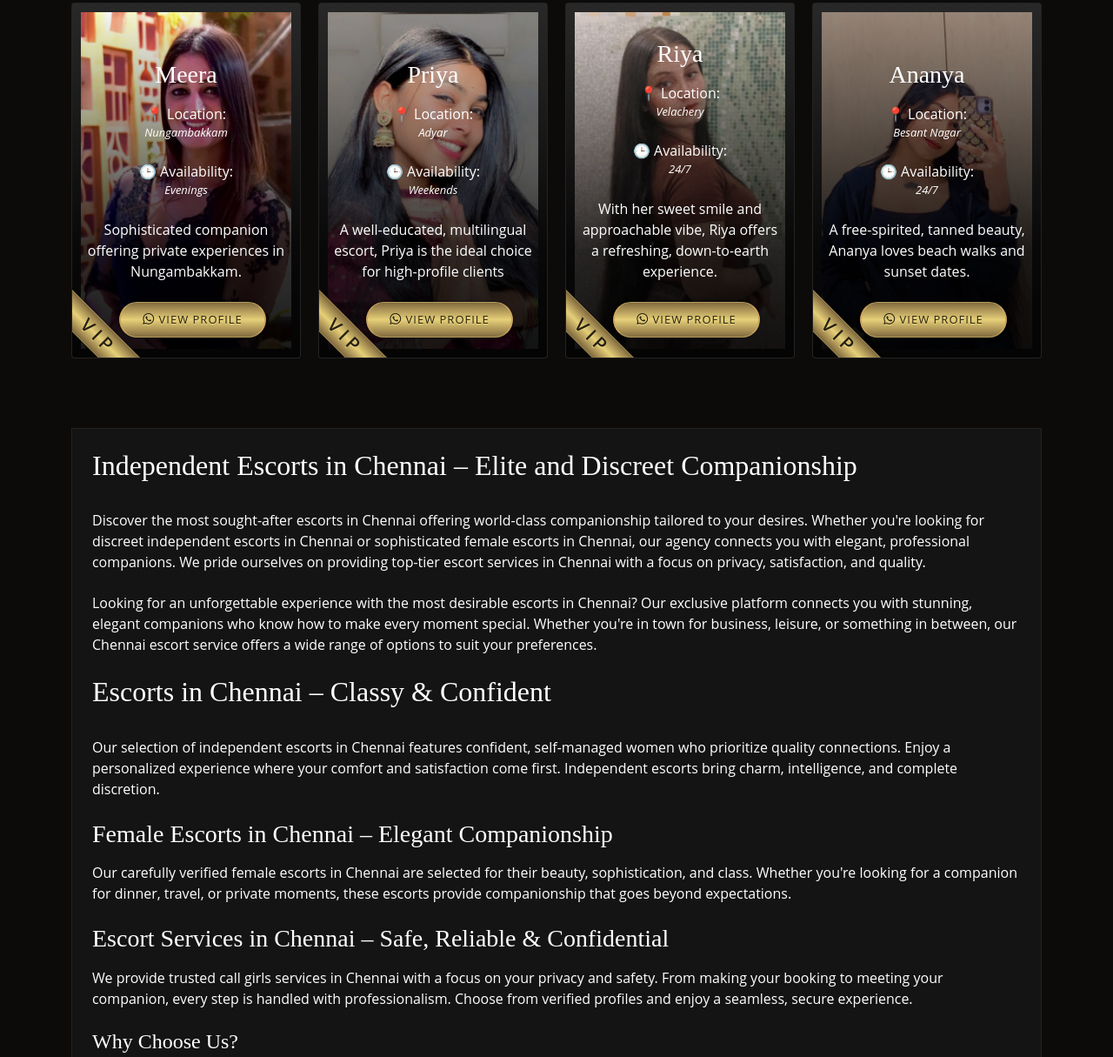
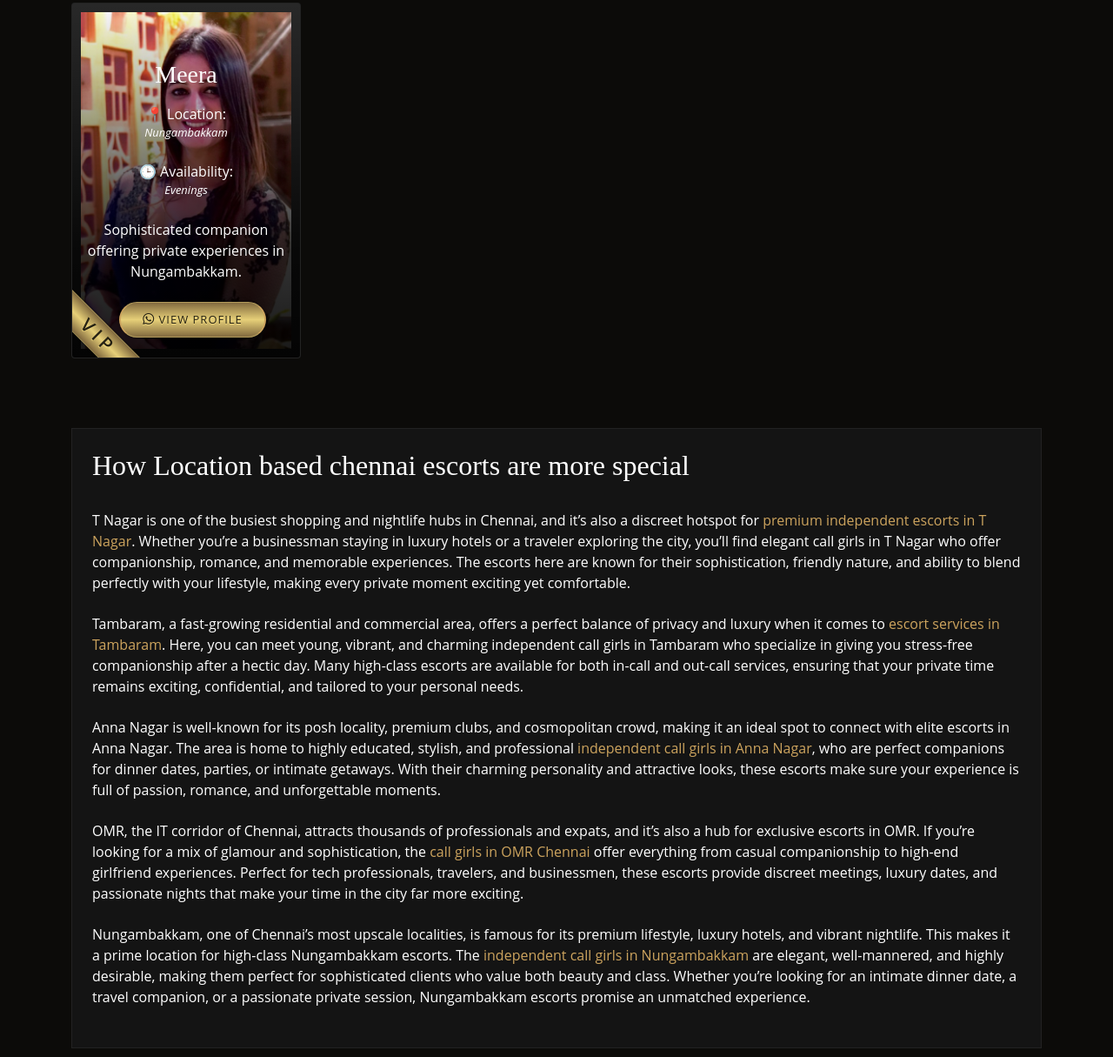
Before and after one commit to Meetchandini69/candygirlsonline, a plain HTML site: page independent-escorts-in-chennai.html in a window 1280 px wide. Shown: the part 1088-2303 px from the top of the page at 87% size. Drawn offline with Linux system fonts and the light colour scheme.

Commit message:
latest code comitted

```diff
--- a/independent-escorts-in-chennai.html
+++ b/independent-escorts-in-chennai.html
@@ -252,63 +252,32 @@
                   </div>
                   <div class="vip-ribbon bottom-left gold">VIP</div>
                 </div>
-
-                <div class="card member" data-location="Adyar" data-availability="Weekends" itemscope itemtype="http://schema.org/Person">
-                  <img class="img-fluid" src="assets/img/escorts/escort-priya-adyar.jpg" alt="Priya – The Elite Corporate Escort in Adyar, Chennai" itemprop="image">
-                  <div class="member-info card-content">
-                    <div class="member-info-content">
-                    <h3 itemprop="name">Priya</h3>
-                    <p>📍 Location: <span itemprop="address">Adyar</span></p>
-                    <p>🕒 Availability: <span>Weekends</span></p>
-                    <p itemprop="description">A well-educated, multilingual escort, Priya is the ideal choice for high-profile clients</p>
-                      <div class="content-blk d-flex partner-link-blk text-center justify-content-center">
-                        <a href="javascript:;" class="d-block text-center book-a-table-btn scrollto"><i class="bi bi-whatsapp"></i>&nbsp;View Profile</a>
-                      </div>
-                    </div>
-                  </div>
-                  <div class="vip-ribbon bottom-left gold">VIP</div>
-                </div>
-
-                <div class="card member" data-location="Velachery" data-availability="24/7" itemscope itemtype="http://schema.org/Person">
-                  <img class="img-fluid" src="assets/img/escorts/escort-riya-velachery.jpg" alt="Riya – Velachery Escort, Chennai" itemprop="image">
-                  <div class="member-info card-content">
-                    <div class="member-info-content">
-                    <h3 itemprop="name">Riya</h3>
-                    <p>📍 Location: <span itemprop="address">Velachery</span></p>
-                    <p>🕒 Availability: <span>24/7</span></p>
-                    <p itemprop="description">With her sweet smile and approachable vibe, Riya offers a refreshing, down-to-earth experience.</p>
-                      <div class="content-blk d-flex partner-link-blk text-center justify-content-center">
-                        <a href="javascript:;" class="d-block text-center book-a-table-btn scrollto"><i class="bi bi-whatsapp"></i>&nbsp;View Profile</a>
-                      </div>
-                    </div>
-                  </div>
-                  <div class="vip-ribbon bottom-left gold">VIP</div>
-                </div>
-
-                <div class="card member" data-location="Besant Nagar" data-availability="24/7" itemscope itemtype="http://schema.org/Person">
-                  <img class="img-fluid" src="assets/img/escorts/escort-besant-nagar-ananya.jpg" alt="Ananya – Besant Nagar Escort, Chennai" itemprop="image">
-                  <div class="member-info card-content">
-                    <div class="member-info-content">
-                    <h3 itemprop="name">Ananya</h3>
-                    <p>📍 Location: <span itemprop="address">Besant Nagar</span></p>
-                    <p>🕒 Availability: <span>24/7</span></p>
-                    <p itemprop="description">A free-spirited, tanned beauty, Ananya loves beach walks and sunset dates.</p>
-                      <div class="content-blk d-flex partner-link-blk text-center justify-content-center">
-                        <a href="javascript:;" class="d-block text-center book-a-table-btn scrollto"><i class="bi bi-whatsapp"></i>&nbsp;View Profile</a>
-                      </div>
-                    </div>
-                  </div>
-                  <div class="vip-ribbon bottom-left gold">VIP</div>
-                </div>
-
-
-
               </div>
           </div>
           </div>
           </div>
           </section>
 
+<section class="inner-page">
+      <div class="container">
+        <div class="row">
+          <div class="col-md-12">
+            <div class="inner-page-content about-section inner-section-style">
+              <div class="row">
+                <div class="col-sm-12">
+                  <h2>How Location based chennai escorts are more special</h2>
+                  <p>T Nagar is one of the busiest shopping and nightlife hubs in Chennai, and it’s also a discreet hotspot for <a href="https://candygirlsonline.com/chennai/ananya-t-nagar">premium independent escorts in T Nagar</a>. Whether you’re a businessman staying in luxury hotels or a traveler exploring the city, you’ll find elegant call girls in T Nagar who offer companionship, romance, and memorable experiences. The escorts here are known for their sophistication, friendly nature, and ability to blend perfectly with your lifestyle, making every private moment exciting yet comfortable.</p>
+                  <p>Tambaram, a fast-growing residential and commercial area, offers a perfect balance of privacy and luxury when it comes to <a href="https://candygirlsonline.com/chennai/diya-tambaram">escort services in Tambaram</a>. Here, you can meet young, vibrant, and charming independent call girls in Tambaram who specialize in giving you stress-free companionship after a hectic day. Many high-class escorts are available for both in-call and out-call services, ensuring that your private time remains exciting, confidential, and tailored to your personal needs.</p>
+                  <p>Anna Nagar is well-known for its posh locality, premium clubs, and cosmopolitan crowd, making it an ideal spot to connect with elite escorts in Anna Nagar. The area is home to highly educated, stylish, and professional <a href="https://candygirlsonline.com/chennai/independent-escort-anna-nagar-kiara">independent call girls in Anna Nagar</a>, who are perfect companions for dinner dates, parties, or intimate getaways. With their charming personality and attractive looks, these escorts make sure your experience is full of passion, romance, and unforgettable moments.</p>
+                  <p>OMR, the IT corridor of Chennai, attracts thousands of professionals and expats, and it’s also a hub for exclusive escorts in OMR. If you’re looking for a mix of glamour and sophistication, the <a href="https://candygirlsonline.com/chennai/independent-escort-omr-chennai-isha">call girls in OMR Chennai</a> offer everything from casual companionship to high-end girlfriend experiences. Perfect for tech professionals, travelers, and businessmen, these escorts provide discreet meetings, luxury dates, and passionate nights that make your time in the city far more exciting.</p>
+                  <p>Nungambakkam, one of Chennai’s most upscale localities, is famous for its premium lifestyle, luxury hotels, and vibrant nightlife. This makes it a prime location for high-class Nungambakkam escorts. The <a href="https://candygirlsonline.com/chennai/meera-nungambakkam-escort">independent call girls in Nungambakkam</a> are elegant, well-mannered, and highly desirable, making them perfect for sophisticated clients who value both beauty and class. Whether you’re looking for an intimate dinner date, a travel companion, or a passionate private session, Nungambakkam escorts promise an unmatched experience.</p>
+                </div>
+              </div>
+            </div>
+          </div>
+        </div>
+      </div>
+    </section>
 
     <section class="inner-page">
       <div class="container">
```
Also changed, not shown: assets/img/escorts/escort-besant-nagar-ananya.jpg (deleted), assets/img/escorts/escort-priya-adyar.jpg (deleted), assets/img/escorts/escort-riya-velachery.jpg (deleted).
